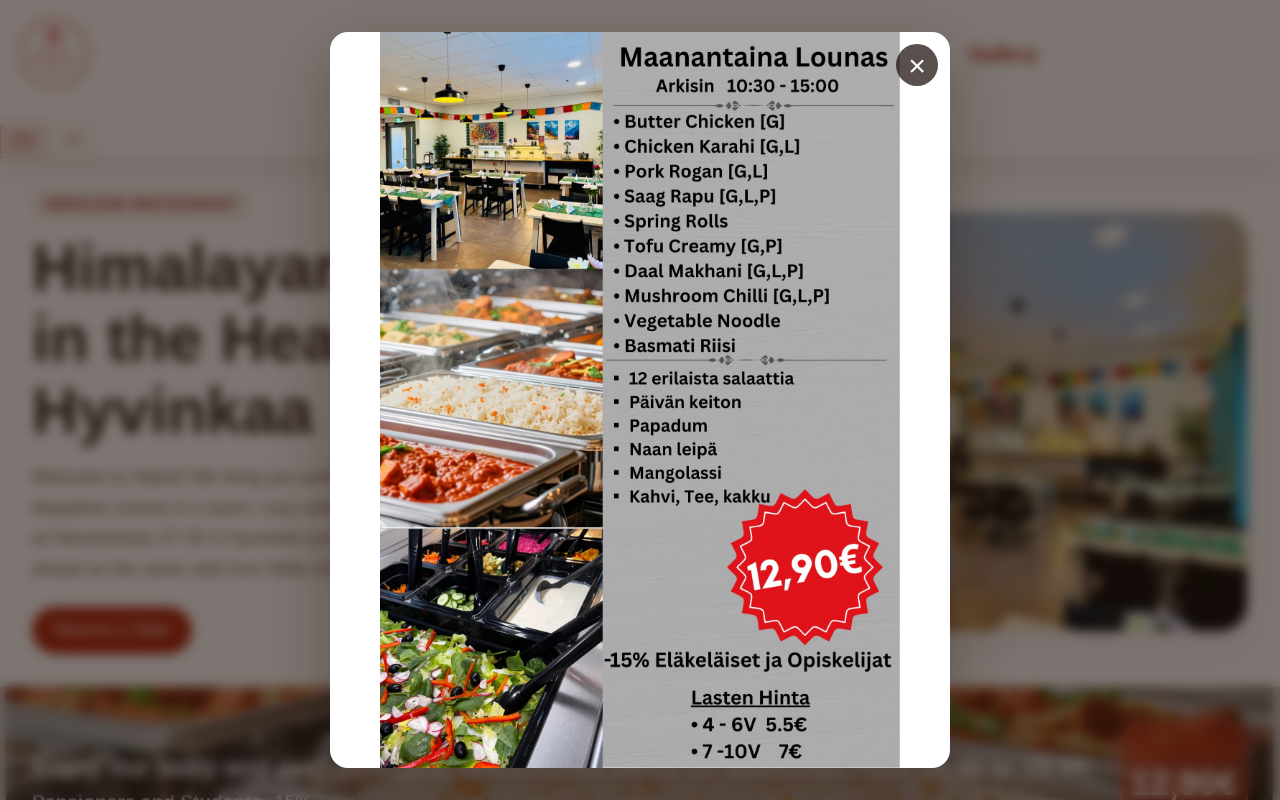
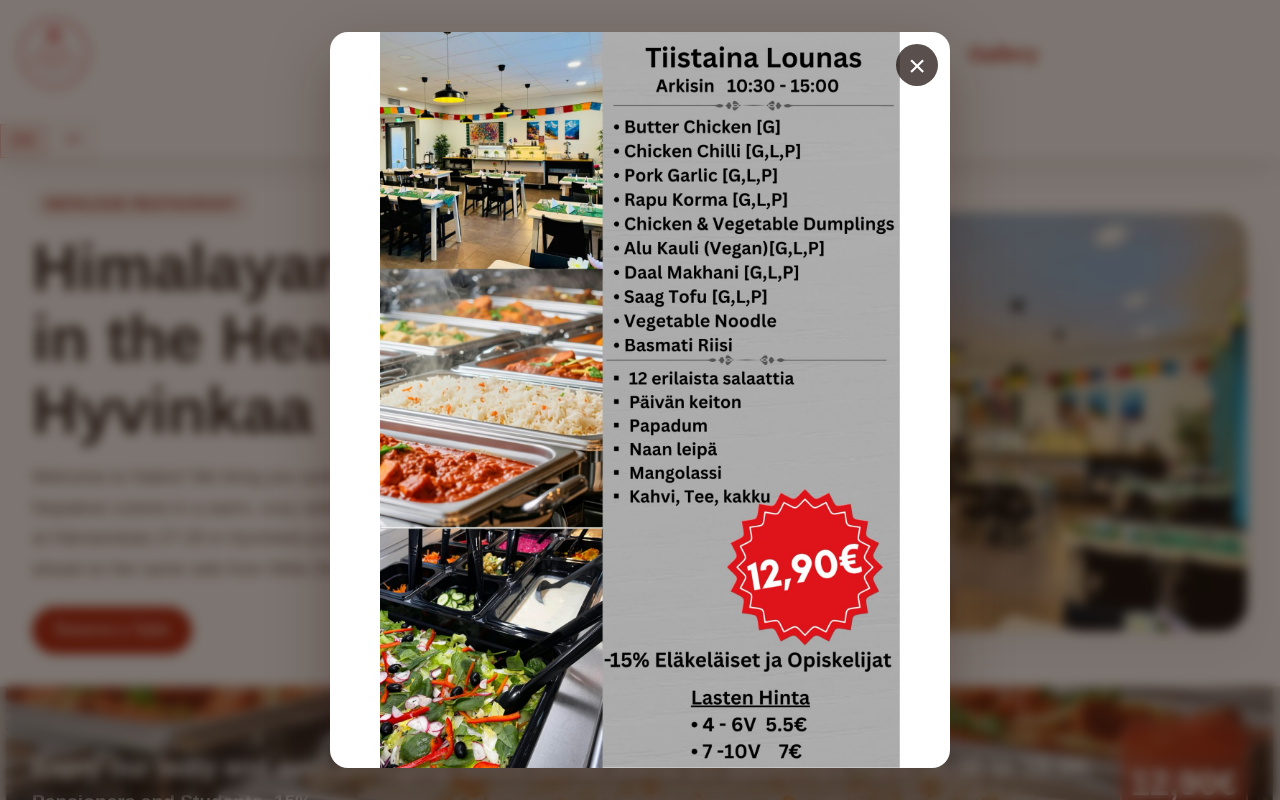
Before and after one commit to RavintolaHalesi/halesi-ravintola-website, a Next.js app: page / in a window 1280 px wide. Shown: the top 800 px of the page. Built offline with nearby package versions, Linux system fonts and the light colour scheme.

Commit message:
Update Tuesday lunch popup banner

```diff
--- a/app/page.js
+++ b/app/page.js
@@ -179,8 +179,8 @@ export default function HomePage() {
   const [popupIndex, setPopupIndex] = useState(0);
   const popups = [
     {
-      src: "/assets/monday-lunch-popup-2026-08-31.jpeg",
-      alt: "Monday lunch menu"
+      src: "/assets/tuesday-lunch-popup-2026-09-01.jpeg",
+      alt: "Tuesday lunch menu"
     }
   ];
 
```
